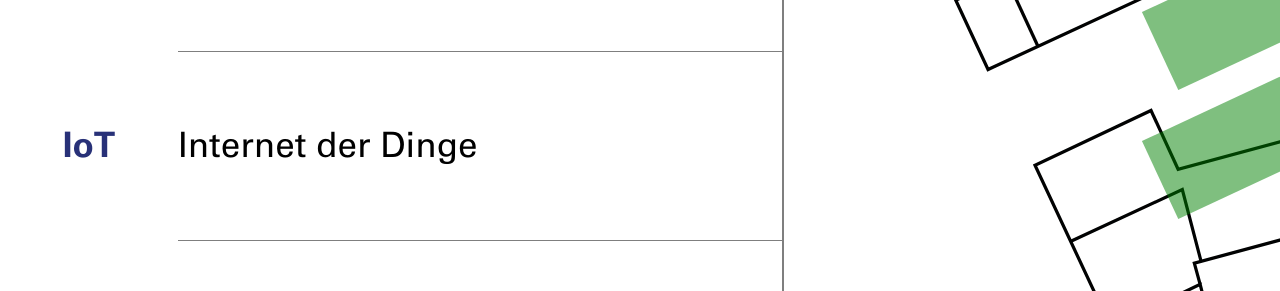
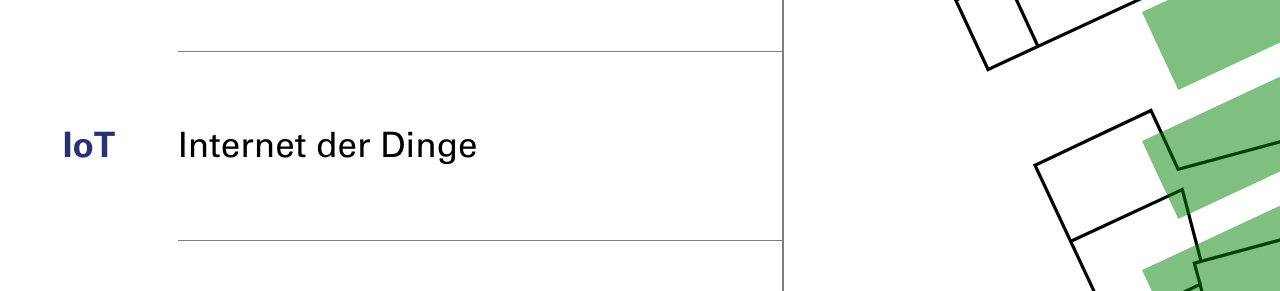
Before and after one commit to phytrisha/iks-final-dev, a plain HTML site: page index.html in a window 1280 px wide. Shown: the part 661-952 px from the top of the page. Drawn offline with Linux system fonts and the light colour scheme.

Commit message:
-implemented clickable rooms

```diff
--- a/css/roomPlan.css
+++ /dev/null
@@ -1,39 +0,0 @@
-#room1 {
-	width: 15%;
-	height: 10%;
-	left: 25%;
-	top: 0%;
-	-webkit-transform: rotate(-25deg);
-}
-
-#room2 {
-	width: 15%;
-	height: 10%;
-	left: 25%;
-	top: 15%;
-	-webkit-transform: rotate(-25deg);
-}
-
-#room3 {
-	width: 15%;
-	height: 10%;
-	left: 25%;
-	top: 30%;
-	-webkit-transform: rotate(-25deg);
-}
-
-#room4 {
-	width: 15%;
-	height: 10%;
-	left: 25%;
-	top: 45%;
-	-webkit-transform: rotate(-25deg);
-}
-
-#room5 {
-	width: 15%;
-	height: 10%;
-	left: 25%;
-	top: 60%;
-	-webkit-transform: rotate(-25deg);
-}
--- a/index.html
+++ b/index.html
@@ -7,10 +7,8 @@
 		<title>hfguide</title>
 		<link rel="stylesheet" href="css/reset.css">
 		<link rel="stylesheet" href="css/style.css">
-		<link rel="stylesheet" href="css/roomPlan.css">
 		<script type="text/javascript" src="js/jquery-2.1.4.js"></script>
 		<script type="text/javascript" src="js/hammer.min.js"></script>
-		<script type="text/javascript" src="js/roomHandler.js"></script>
 		<script type="text/javascript" src="js/app.js"></script>
 		<script type="text/javascript" src="js/map.js"></script>
 
@@ -153,6 +151,7 @@
 		<script type="text/javascript" src="js/database.js"></script>
 		<script type="text/javascript" src="json/plan.js"></script>
 		<script type="text/javascript" src="json/rooms.js"></script>
+		<script type="text/javascript" src="json/roomLocation.js"></script>
 
 	</body>
 </html>
--- a/js/app.js
+++ b/js/app.js
@@ -1,3 +1,5 @@
+var roomCount;
+
 function activateContent (active, deactive) {
 	$("." + active + "Content").addClass("active");
 	$("." + deactive + "Content").removeClass("active");
@@ -21,6 +23,19 @@ function activateCell (cell) {
 	}
 }
 
+function placeRooms (data) {
+	roomCount = data.length;
+	for (var i = 0; i < data.length; i++) {
+		var j = i + 1;
+		$("#mapElement").append("<div class='room' id='room" + j + "'></div>");
+		$("#room" + j).css("width", data[i].width);
+		$("#room" + j).css("height", data[i].height);
+		$("#room" + j).css("left", data[i].left);
+		$("#room" + j).css("top", data[i].top);
+		$("#room" + j).css("-webkit-transform", "rotate(" + data[i].rotation + "deg)")
+	};
+}
+
 window.onload = function() {
 	activateContent("programs", "services");
 	$("#servicesSidebar").click(function(){
@@ -30,8 +45,8 @@ window.onload = function() {
 	$("#programsSidebar").click(function(){
 		activateContent("programs", "services");
 	});
-	roomHandler(5);
-	for (var i = 1; i <= 5; i++) {
+
+	for (var i = 1; i <= roomCount; i++) {
 		applyToRooms(i);
 	};
 }
--- a/js/roomHandler.js
+++ /dev/null
@@ -1,5 +0,0 @@
-function roomHandler (count) {
-	for (var i = 1; i <= count; i++) {
-		$("#mapElement").append("<div class='room' id='room" + i + "'></div>");
-	};
-}
--- /dev/null
+++ b/json/roomLocation.js
@@ -0,0 +1,58 @@
+placeRooms([
+	{
+		"room":"1",
+		"width": "15%",
+		"height": "10%",
+		"left": "25%",
+		"top": "0%",
+		"rotation":"-25"
+	},
+	{
+		"room":"2",
+		"width": "15%",
+		"height": "10%",
+		"left": "25%",
+		"top": "15%",
+		"rotation":"-25"
+	},
+	{
+		"room":"3",
+		"width": "15%",
+		"height": "10%",
+		"left": "25%",
+		"top": "30%",
+		"rotation":"-25"
+	},
+	{
+		"room":"4",
+		"width": "15%",
+		"height": "10%",
+		"left": "25%",
+		"top": "45%",
+		"rotation":"-25"
+	},
+	{
+		"room":"5",
+		"width": "15%",
+		"height": "10%",
+		"left": "25%",
+		"top": "60%",
+		"rotation":"-25"
+	},
+	{
+		"room":"6",
+		"width": "15%",
+		"height": "10%",
+		"left": "25%",
+		"top": "75%",
+		"rotation":"-25"
+	},
+	{
+		"room":"7",
+		"width": "15%",
+		"height": "10%",
+		"left": "25%",
+		"top": "90%",
+		"rotation":"-25"
+	}
+])
```
